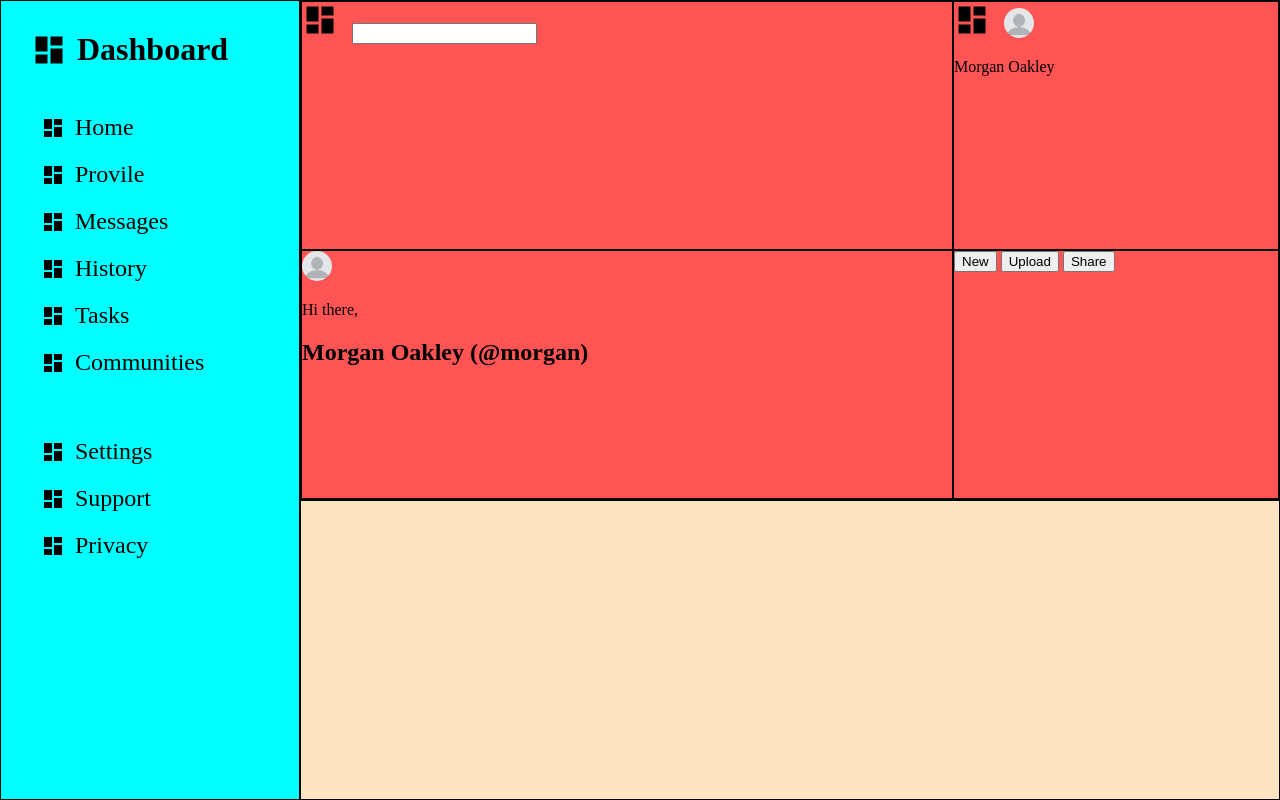
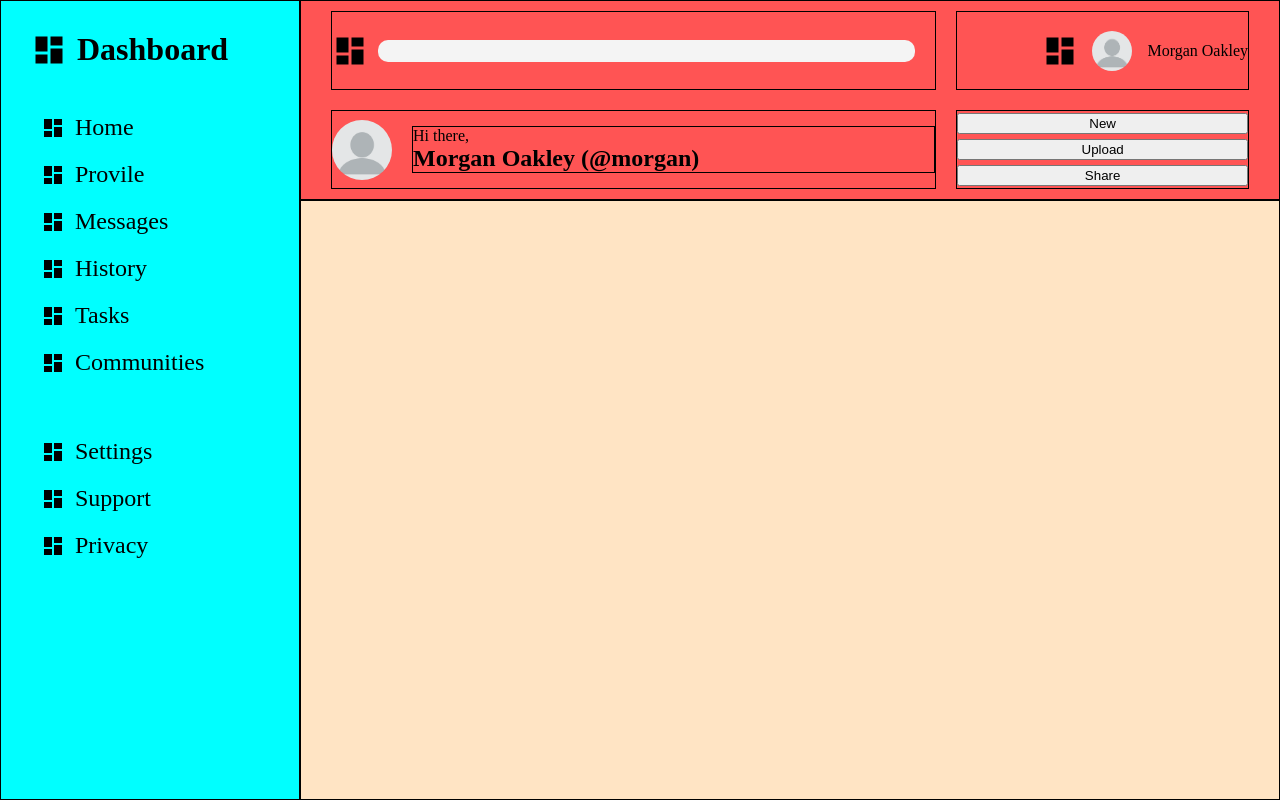
Before and after one commit to JackAgtual/admin-dashboard, a plain HTML site: page index.html in a window 1280 px wide. Drawn offline with Linux system fonts and the light colour scheme.

Commit message:
Rough layout on search, profile menu, and user handle

```diff
--- a/index.html
+++ b/index.html
@@ -89,8 +89,10 @@
         </div>
         <div class="user-handle">
             <img src="images/profile.png">
-            <p>Hi there,</p>
-            <h2>Morgan Oakley (@morgan)</h2>
+            <div class="greeting">
+                <p>Hi there,</p>
+                <h2>Morgan Oakley (@morgan)</h2>
+            </div>
         </div>
         <div class="actions">
             <button>New</button>
--- a/styles.css
+++ b/styles.css
@@ -1,6 +1,8 @@
 :root {
     --sidebar-font-size: 24px;
     --sidebar-hdr-font-size: 32px;
+    --lg-img-size: 60px;
+    --sm-img-size: 40px;
 }
 
 /* overal styling */
@@ -10,7 +12,7 @@ body {
     height: 100vh;
     display: grid;
     grid-template-columns: minmax(300px, 1fr) 5fr;
-    grid-template-rows: 500px 1fr;
+    grid-template-rows: 200px 1fr;
 }
 
 body div {
@@ -30,6 +32,7 @@ body div {
     background-color: rgba(255, 0, 0, 0.669);
     display: grid;
     grid-template: 1fr 1fr / 2fr 1fr;
+    padding: 0px 20px;
 }
 
 .main-content {
@@ -83,7 +86,51 @@ path {
 
 /* header styling */
 img {
-    width: 30px;
     height: auto;
     border-radius: 50%;
 }
+
+.header > div {
+    display: grid;
+    margin: 10px;
+    align-items: center;
+}
+
+.search {
+    grid-template-columns: min-content 1fr;
+    grid-template-rows: 1fr;
+    gap: 0px;
+}
+
+.search > input {
+    border-radius: 10px;
+    border: none;
+    margin-right: 20px;
+    background-color: rgb(244, 244, 244);
+    height: 20px;
+}
+
+.profile-menu {
+    grid-template: 1fr / 50px 55px auto;
+    align-content: center;
+    justify-content: end;
+}
+
+.profile-menu img {
+    height: var(--sm-img-size);
+}
+
+.greeting > * {
+    margin: 0;
+}
+.user-handle {
+    grid-template-columns: auto 1fr;
+    gap: 20px;
+}
+
+.user-handle img {
+    height: var(--lg-img-size);
+    width: auto;
+    grid-row: 1 / -1;
+    place-self: center;
+}
```
Also changed, not shown: 1 other file.
